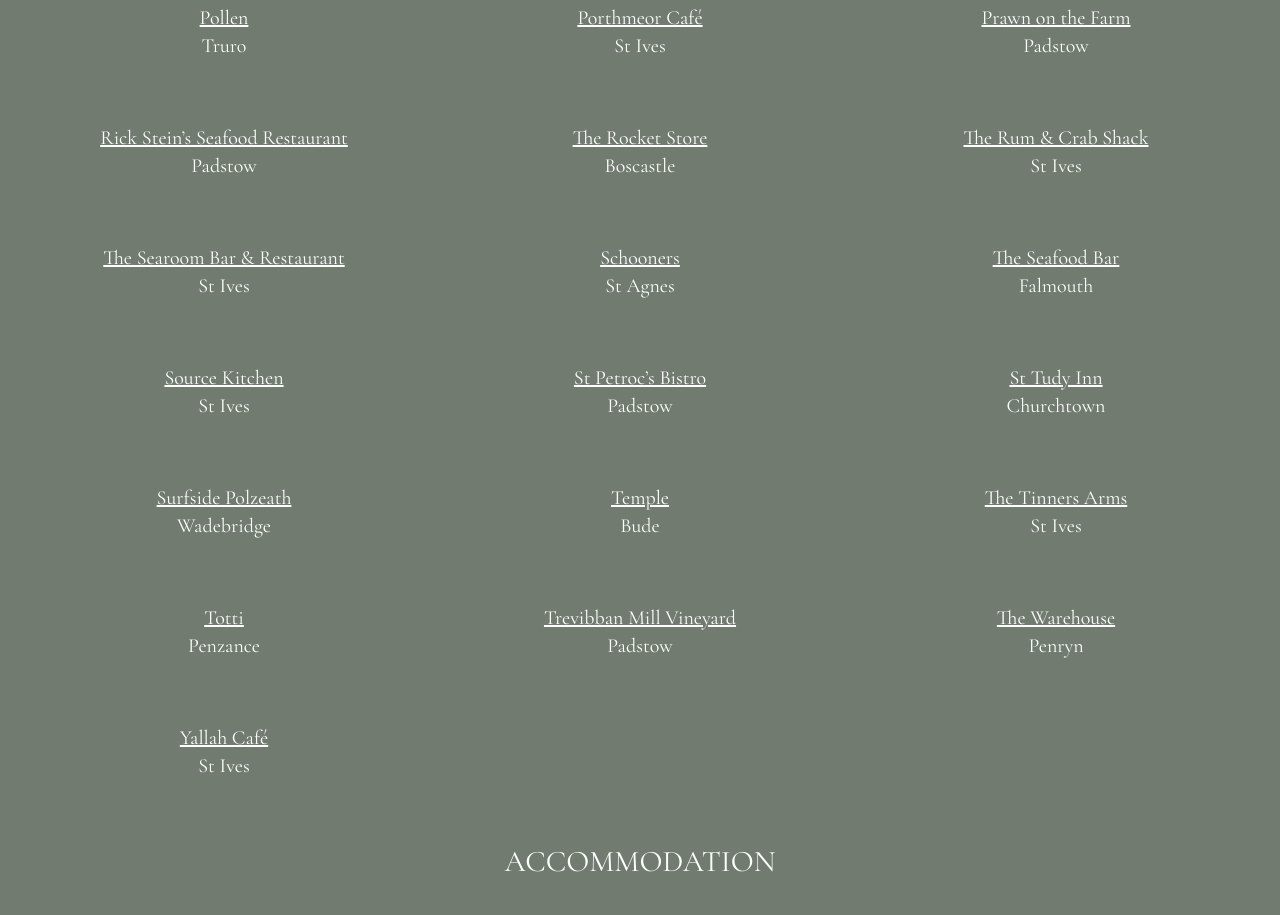
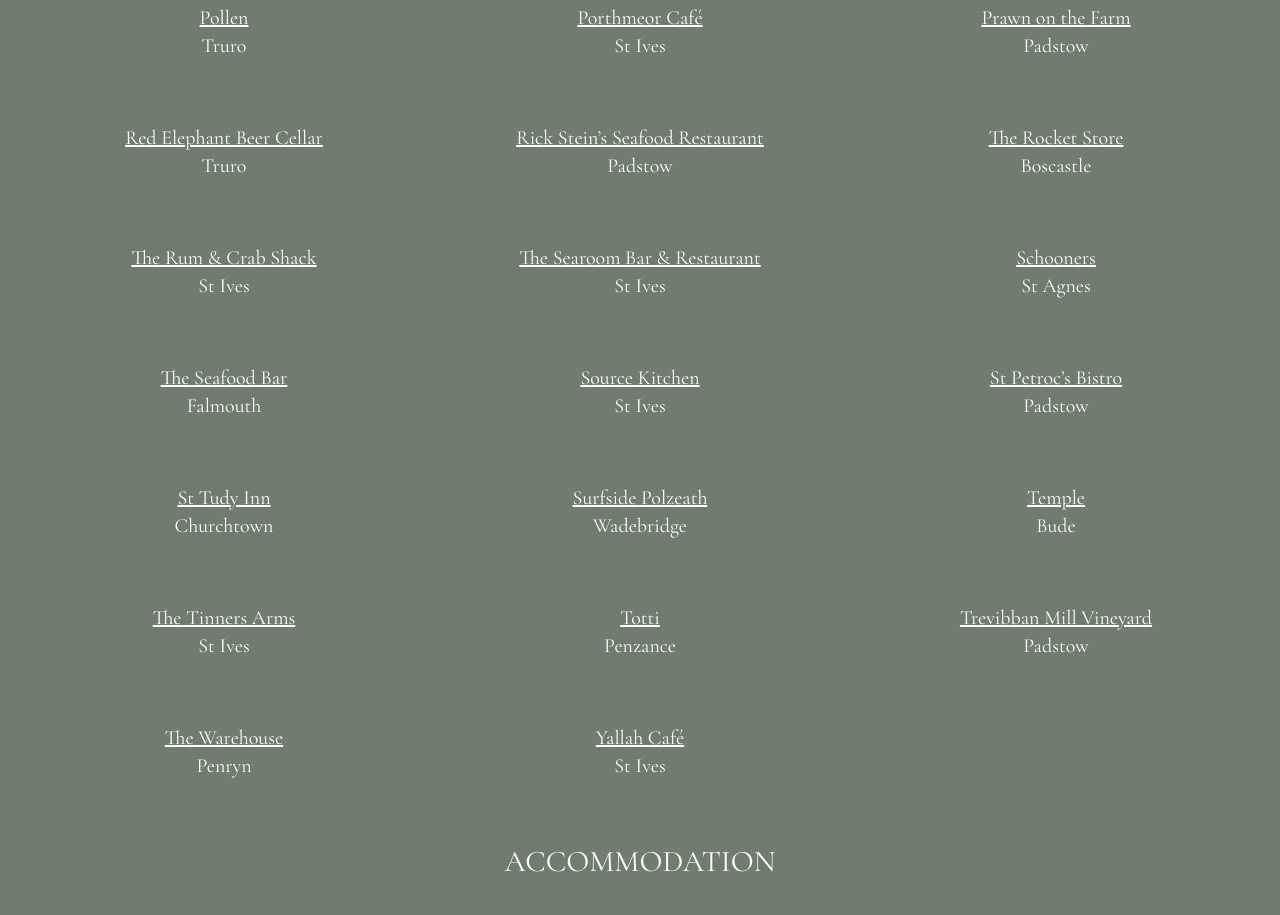
Before and after one commit to andrewgarner/wedding, a Next.js app: page /travel-and-stay in a window 1280 px wide. Shown: the part 5360-6275 px from the top of the page. Built offline with nearby package versions, Linux system fonts and the light colour scheme.

Commit message:
Add the Red Elephant Beer Cellar

```diff
--- a/pages/travel-and-stay.tsx
+++ b/pages/travel-and-stay.tsx
@@ -678,6 +678,13 @@
           Padstow
         </Text>
         <Text tag="li">
+          <Link href="https://redelephantbeercellar.co.uk/" passHref>
+            <a>Red Elephant Beer Cellar</a>
+          </Link>
+          <br />
+          Truro
+        </Text>
+        <Text tag="li">
           <Link
             href="https://www.rickstein.com/eat-with-us/the-seafood-restaurant/"
             passHref
```
